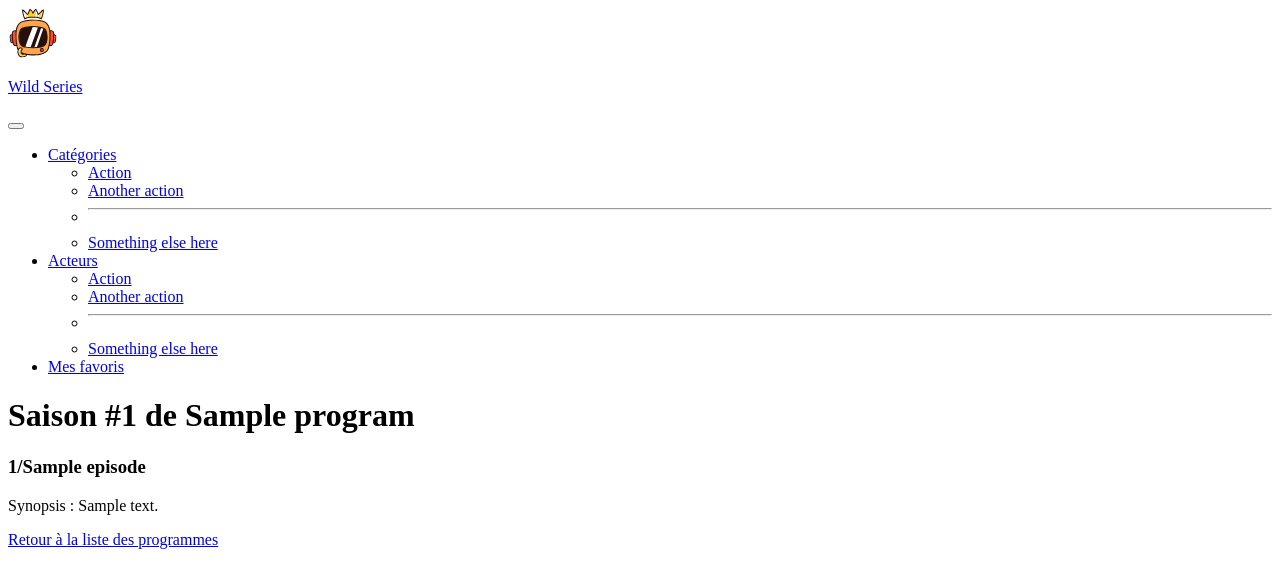
After one commit to val0sch/quests-wild-series, a Symfony app: template templates/program/season_show.html.twig in a window 1280 px wide. The commit adds this page. Shown: the top 588 px of the page. Run offline with Twig, Linux system fonts and the light colour scheme; the template is opened without the code that fills it: most values are stand-ins (such as "Sample title", 1, 10 or a date in 2020); some libraries are stand-ins or nearby versions; some web fonts are replaced.

Commit message:
display seasons and episode by seasons

```diff
--- /dev/null
+++ b/templates/program/season_show.html.twig
@@ -0,0 +1,19 @@
+{% extends 'base.html.twig' %}
+
+{% block title %}{% endblock %}
+
+{% block body %}
+	<div class="media">
+		<h1 class="mt-0">Saison #{{ season.number }}
+			de
+			{{ program.title }}</h1>
+
+
+		{% for episode in episodes %}
+			<h3>{{episode.number}}/{{episode.title}}</h3>
+			<p>Synopsis :
+				{{episode.description}}</p>
+		{% endfor %}
+	</div>
+</div></div><a href="{{ path('program_index') }}">
+Retour à la liste des programmes</a>{% endblock %}
--- a/templates/program/show.html.twig
+++ b/templates/program/show.html.twig
@@ -14,7 +14,7 @@
 			<div class="d-flex gap-5">Saisons :
 
 				{% for season in seasons%}
-					<a href="">{{ season.number }}</a>
+					<a href="{{ path("program_season_show", { programId: program.id, seasonId : season.id} ) }}">{{ season.number }}</a>
 				{% endfor %}
 			</div>
 		</div>
```
Also changed, not shown: src/Controller/ProgramController.php (+18 -4 lines).
